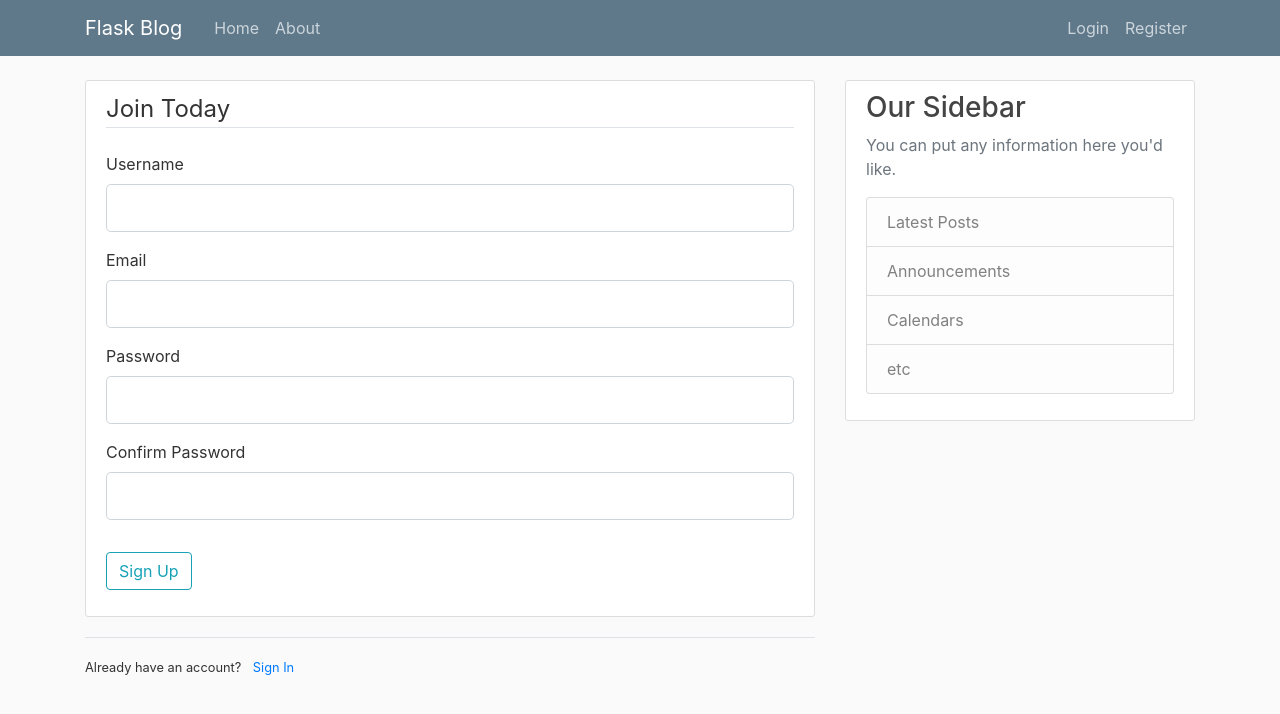
After one commit to william-reid-95/flask-app, a Flask app: page /register in a window 1280 px wide. The commit adds this page. Shown: the top 714 px of the page. Run offline with Flask 2, Linux system fonts and the light colour scheme.

Commit message:
new content
- added html templates
- added bootstrap css classes
- added login and register pages + forms (wtforms)
-added dummy login creds for testing bootstrap flash messages

```diff
--- a/flaskblog.py
+++ b/flaskblog.py
@@ -1,16 +1,55 @@
-from flask import Flask, render_template
+from flask import Flask, render_template, url_for, flash, redirect
+from forms import RegistrationForm, LoginForm
 
 app = Flask(__name__)
+
+#secret key is important for security, need to research further, but it encrypts cookiesd andotehr data.
+app.config['SECRET_KEY'] = '015182c115182aa5cc7d6303919cb86d'
+
+posts = [
+    {
+    "author":"Bob Fred",
+    "title":"Blog Post 1",
+    "content":"first post content",
+    "date_posted":"April 1, 2020"
+    },
+    {
+    "author":"Jane Doe",
+    "title":"Blog Post 2",
+    "content":"second post content",
+    "date_posted":"July 22, 2022"
+    }
+]
 
 @app.route("/")
 @app.route("/home")
 def home():
-    return render_template('home.html')
+    return render_template('home.html', posts=posts) #render templates must be stored in a folder called 'templates'
 
 @app.route("/about")
 def about():
-    return render_template('about.html')
+    return render_template('about.html',title="about")
 
+@app.route("/register",methods=["GET","POST"])
+def register():
+    form = RegistrationForm()
+    if form.validate_on_submit():
+        flash(f'Account created for {form.username.data}!','success')
+        return redirect(url_for('home'))
+
+    return render_template('register.html',title='Register',form=form)
+
+@app.route("/login",methods=["GET","POST"])
+def login():
+    form = LoginForm()
+    if form.validate_on_submit():
+        if form.email.data == 'admin@blog.com' and form.password.data == "password":
+            flash('Successfully logged in!', "success")
+            return redirect(url_for('home'))
+        else:
+            flash("login failed, please check your account information and try again.", "danger")
+
+    return render_template('login.html',title='Login',form=form)
 
 if __name__ == '__main__':
     app.run(debug=True)
--- /dev/null
+++ b/forms.py
@@ -0,0 +1,17 @@
+from flask_wtf import FlaskForm
+# converts python classes into html forms
+from wtforms import StringField, PasswordField, SubmitField, BooleanField
+from wtforms.validators import DataRequired, Length, Email,EqualTo
+
+class RegistrationForm(FlaskForm):
+    username = StringField('Username', validators=[DataRequired(),Length(2,20)])
+    email = StringField('Email',validators=[DataRequired(),Email()])
+    password = PasswordField('Password',validators=[DataRequired()])
+    confirm_password = PasswordField('Confirm Password',validators=[DataRequired(),EqualTo('password')])
+    submit = SubmitField('Sign Up')
+
+class LoginForm(FlaskForm):
+    email = StringField('Email',validators=[DataRequired(),Email()])
+    password = PasswordField('Password',validators=[DataRequired()])
+    remember = BooleanField('Remember Me')
+    submit = SubmitField('Login')
--- /dev/null
+++ b/static/main.css
@@ -0,0 +1,80 @@
+body {
+    background: #fafafa;
+    color: #333333;
+    margin-top: 5rem;
+  }
+
+  h1, h2, h3, h4, h5, h6 {
+    color: #444444;
+  }
+
+  .bg-steel {
+    background-color: #5f788a;
+  }
+
+  .site-header .navbar-nav .nav-link {
+    color: #cbd5db;
+  }
+
+  .site-header .navbar-nav .nav-link:hover {
+    color: #ffffff;
+  }
+
+  .site-header .navbar-nav .nav-link.active {
+    font-weight: 500;
+  }
+
+  .content-section {
+    background: #ffffff;
+    padding: 10px 20px;
+    border: 1px solid #dddddd;
+    border-radius: 3px;
+    margin-bottom: 20px;
+  }
+
+  .article-title {
+    color: #444444;
+  }
+
+  a.article-title:hover {
+    color: #428bca;
+    text-decoration: none;
+  }
+
+  .article-content {
+    white-space: pre-line;
+  }
+
+  .article-img {
+    height: 65px;
+    width: 65px;
+    margin-right: 16px;
+  }
+
+  .article-metadata {
+    padding-bottom: 1px;
+    margin-bottom: 4px;
+    border-bottom: 1px solid #e3e3e3
+  }
+
+  .article-metadata a:hover {
+    color: #333;
+    text-decoration: none;
+  }
+
+  .article-svg {
+    width: 25px;
+    height: 25px;
+    vertical-align: middle;
+  }
+
+  .account-img {
+    height: 125px;
+    width: 125px;
+    margin-right: 20px;
+    margin-bottom: 16px;
+  }
+
+  .account-heading {
+    font-size: 2.5rem;
+  }
--- /dev/null
+++ b/templates/layout.html
@@ -0,0 +1,76 @@
+<!DOCTYPE html>
+<html lang="en">
+<head>
+    <meta charset="UTF-8">
+    <meta http-equiv="X-UA-Compatible" content="IE=edge">
+    <meta name="viewport" content="width=device-width, initial-scale=1.0">
+    <!-- bootstrap CSS-->
+    <link rel="stylesheet" href="https://cdn.jsdelivr.net/npm/bootstrap@4.3.1/dist/css/bootstrap.min.css" integrity="sha384-ggOyR0iXCbMQv3Xipma34MD+dH/1fQ784/j6cY/iJTQUOhcWr7x9JvoRxT2MZw1T" crossorigin="anonymous">
+    <link rel="stylesheet" type="text/css" href="{{ url_for('static', filename='main.css') }}">
+    {% if title %}
+    <title>Flask Blog - {{title}}</title>
+    {% else %}
+    <title>Flask Blog</title>
+    {% endif %}
+</head>
+<body>
+    <!-- HEADER HTML SNIPPET-->
+    <header class="site-header">
+        <nav class="navbar navbar-expand-md navbar-dark bg-steel fixed-top">
+          <div class="container">
+            <a class="navbar-brand mr-4" href="/">Flask Blog</a>
+            <button class="navbar-toggler" type="button" data-toggle="collapse" data-target="#navbarToggle" aria-controls="navbarToggle" aria-expanded="false" aria-label="Toggle navigation">
+              <span class="navbar-toggler-icon"></span>
+            </button>
+            <div class="collapse navbar-collapse" id="navbarToggle">
+              <div class="navbar-nav mr-auto">
+                <a class="nav-item nav-link" href="{{ url_for('home')}}">Home</a>
+                <a class="nav-item nav-link" href="{{ url_for('about')}}">About</a>
+              </div>
+              <!-- Navbar Right Side -->
+              <div class="navbar-nav">
+                <a class="nav-item nav-link" href="{{ url_for('login')}}">Login</a>
+                <a class="nav-item nav-link" href="{{ url_for('register')}}">Register</a>
+              </div>
+            </div>
+          </div>
+        </nav>
+    </header>
+
+    <main role="main" class="container">
+        <div class="row">
+          <div class="col-md-8">
+            {% with messages = get_flashed_messages(with_categories=true)%}
+              {% if messages%}
+                {% for category, message in messages%}
+                  <div class="alert alert-{{category}}">
+                    {{message}}
+                  </div>
+                {% endfor%}
+              {% endif %}
+            {% endwith%}
+            {% block content %}{% endblock %}
+          </div>
+          <div class="col-md-4">
+            <div class="content-section">
+              <h3>Our Sidebar</h3>
+              <p class='text-muted'>You can put any information here you'd like.
+                <ul class="list-group">
+                  <li class="list-group-item list-group-item-light">Latest Posts</li>
+                  <li class="list-group-item list-group-item-light">Announcements</li>
+                  <li class="list-group-item list-group-item-light">Calendars</li>
+                  <li class="list-group-item list-group-item-light">etc</li>
+                </ul>
+              </p>
+            </div>
+          </div>
+        </div>
+      </main>
+
+    <!-- bootstrap JS-->
+    <!-- note: all js is placed at the end of the body to ensur eit is loaded last(could also use defer keyword and place scripts in head)-->
+    <script src="https://code.jquery.com/jquery-3.3.1.slim.min.js" integrity="sha384-q8i/X+965DzO0rT7abK41JStQIAqVgRVzpbzo5smXKp4YfRvH+8abtTE1Pi6jizo" crossorigin="anonymous"></script>
+    <script src="https://cdn.jsdelivr.net/npm/popper.js@1.14.7/dist/umd/popper.min.js" integrity="sha384-UO2eT0CpHqdSJQ6hJty5KVphtPhzWj9WO1clHTMGa3JDZwrnQq4sF86dIHNDz0W1" crossorigin="anonymous"></script>
+    <script src="https://cdn.jsdelivr.net/npm/bootstrap@4.3.1/dist/js/bootstrap.min.js" integrity="sha384-JjSmVgyd0p3pXB1rRibZUAYoIIy6OrQ6VrjIEaFf/nJGzIxFDsf4x0xIM+B07jRM" crossorigin="anonymous"></script>
+</body>
+</html>
--- /dev/null
+++ b/templates/register.html
@@ -0,0 +1,83 @@
+{% extends "layout.html" %}
+{% block content%}
+    <div class="content-section">
+        <form method="POST" action="">
+            <!-- HIDDEN TAG USER FOR SECURITY-->
+            {{ form.hidden_tag() }}
+            <fieldset class="form-group">
+
+                <legend class="border-bottom mb-4">Join Today</legend>
+
+                <div class="form-group">
+                    {{ form.username.label(class="form-control-label") }}
+
+                    {% if form.username.errors %}
+                        {{ form.username(class="form-control form-control-lg is-invalid") }}
+                        <div class="invalid-feedback">
+                            {% for error in form.username.errors %}
+                                <span>{{ error }}</span>
+                            {% endfor %}
+                        </div>
+                    {% else %}
+                        {{ form.username(class="form-control form-control-lg") }}
+                    {% endif %}
+
+                </div>
+                <div class="form-group">
+                    {{ form.email.label(class="form-control-label") }}
+
+                    {% if form.email.errors %}
+                        {{ form.email(class="form-control form-control-lg is-invalid") }}
+                        <div class="invalid-feedback">
+                            {% for error in form.email.errors %}
+                                <span>{{ error }}</span>
+                            {% endfor %}
+                        </div>
+                    {% else %}
+                        {{ form.email(class="form-control form-control-lg") }}
+                    {% endif %}
+
+                </div>
+                <div class="form-group">
+                    {{ form.password.label(class="form-control-label") }}
+
+                    {% if form.password.errors%}
+                        {{ form.password(class="form-control form-control-lg is-invalid") }}
+                        <div class="invalid-feedback">
+                            {% for error in form.password.errors%}
+                                <span>{{ error }}</span>
+                            {% endfor %}
+                        </div>
+                    {% else %}
+                        {{ form.password(class="form-control form-control-lg") }}
+                    {% endif %}
+
+                </div>
+                <div class="form-group">
+                    {{ form.confirm_password.label(class="form-control-label") }}
+
+                    {% if form.confirm_password.errors%}
+                        {{ form.confirm_password(class="form-control form-control-lg is-invalid") }}
+                        <div class="invalid-feedback">
+                            {% for error in form.confirm_password.errors%}
+                                <span>{{ error }}</span>
+                            {% endfor %}
+                        </div>
+                    {% else %}
+                        {{ form.confirm_password(class="form-control form-control-lg") }}
+                    {% endif %}
+
+                </div>
+            </fieldset>
+            <div class="form-group">
+                {{ form.submit(class="btn btn-outline-info") }}
+            </div>
+
+        </form>
+    </div>
+    <div class="border-top pt-3">
+        <small class="text=muted">
+            Already have an account? <a class ="ml-2" href="{{ url_for('login')}}"> Sign In</a>
+        </small>
+    </div>
+{% endblock content%}
```
Also changed, not shown: templates/about.html (+5 -12 lines), templates/home.html (+15 -12 lines), templates/login.html (added, +63 -0 lines).
